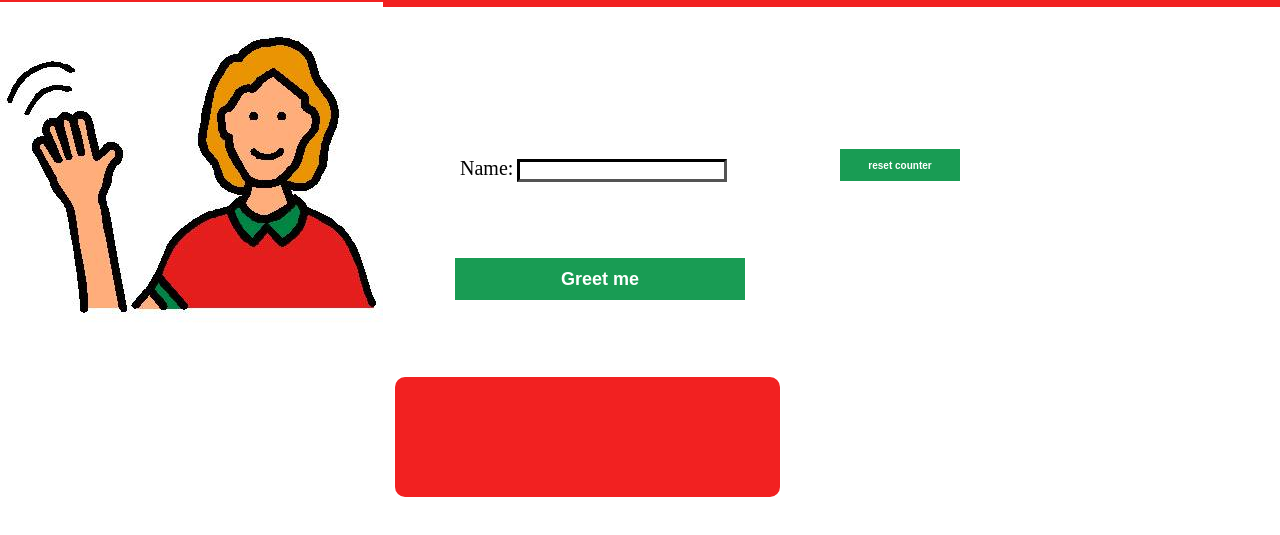
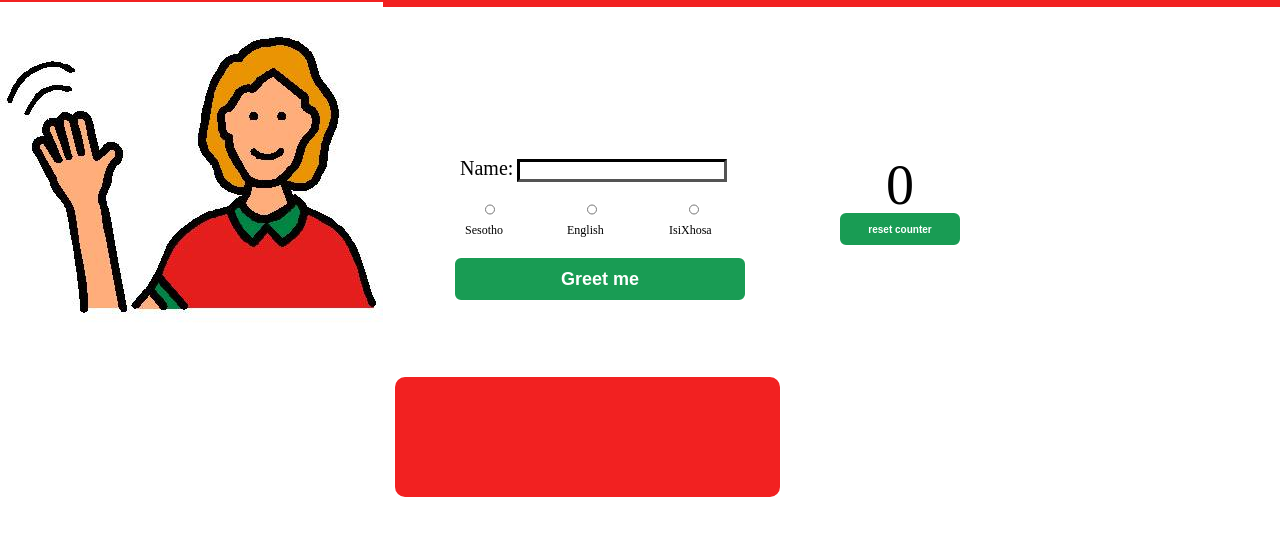
Before and after one commit to SinethembaDlova/greeting, a plain HTML site: page index.html in a window 1280 px wide. Both pictures are taken after a click on the button "reset counter". Shown: the part 73-608 px from the top of the page. Drawn offline with Linux system fonts and the light colour scheme.

Commit message:
local storage

```diff
--- a/greet.css
+++ b/greet.css
@@ -110,7 +110,7 @@ input
   width: 120px;
   margin-top: -60px;
   margin-left: auto;
-
+  border-radius: 6px;
 }
 button
 {
@@ -124,6 +124,7 @@ button
   width: 290px;
   display: block;
   position: relative;
+  border-radius: 6px;
 }
 
 button:hover
--- a/greet.js
+++ b/greet.js
@@ -1,3 +1,4 @@
+//where I decalre and initials. Where I target html element
 var takeText = document.querySelector('#takename');
 var radioButtons = document.getElementsByName('language');
 var greetmeButton = document.querySelector('#gbutton');
@@ -6,19 +7,20 @@ var countGreets = document.querySelector('#countertext');
 var resetButton = document.querySelector('#rButton');
 var count = 0;
 
+//localStorage so that the number of greetings can stored in browser
+countGreets.innerHTML = count;
 var storeCountValue = localStorage.getItem("countGreets");
-
 if(storeCountValue)
 {
   count = Number(storeCountValue);
   countGreets.innerHTML = count;
 }
 
+//function to greet someone with their prefered language
 var greet = function()
 {
   for(i = 0; i < radioButtons.length; i++)
-  {
-
+   {
     if (radioButtons[i].checked)
     {
       switch (i)
@@ -39,11 +41,11 @@ var greet = function()
   return takeText.value;
 };
 
-/*var reset = function()
+var reset = function()
 {
-  localStorage.removeItem("countGreets", count);
+  localStorage.removeItem(countGreets);
   countGreets.innerHTML = count;
-};*/
+};
 
 greetmeButton.addEventListener('click', greet);
-//resetButton.addEventListener('click', reset);
+resetButton.addEventListener('click', reset);
```
